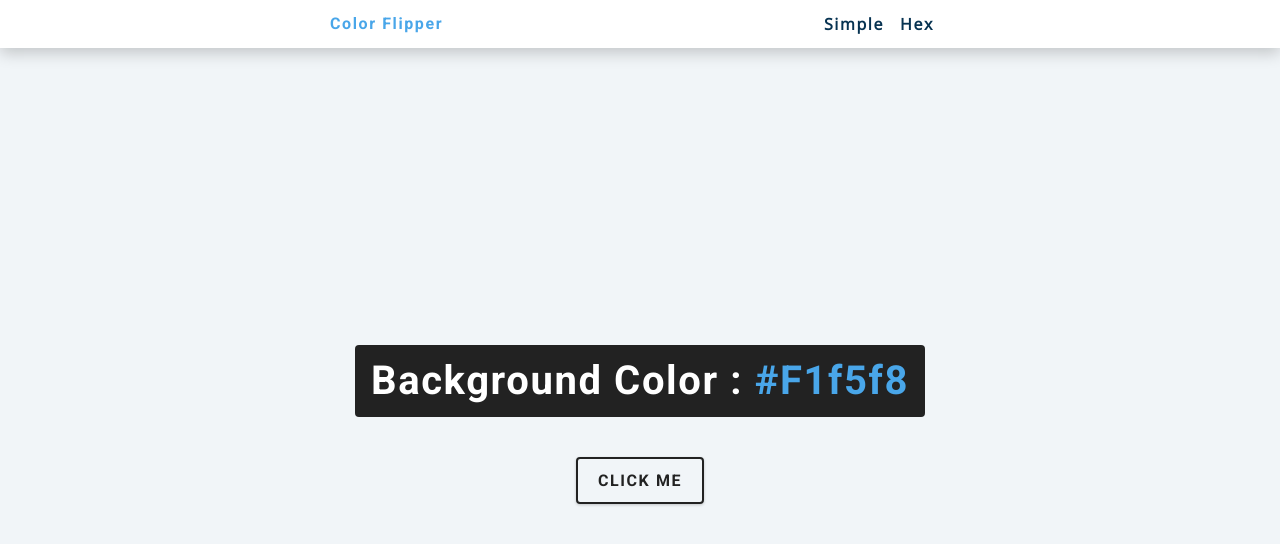
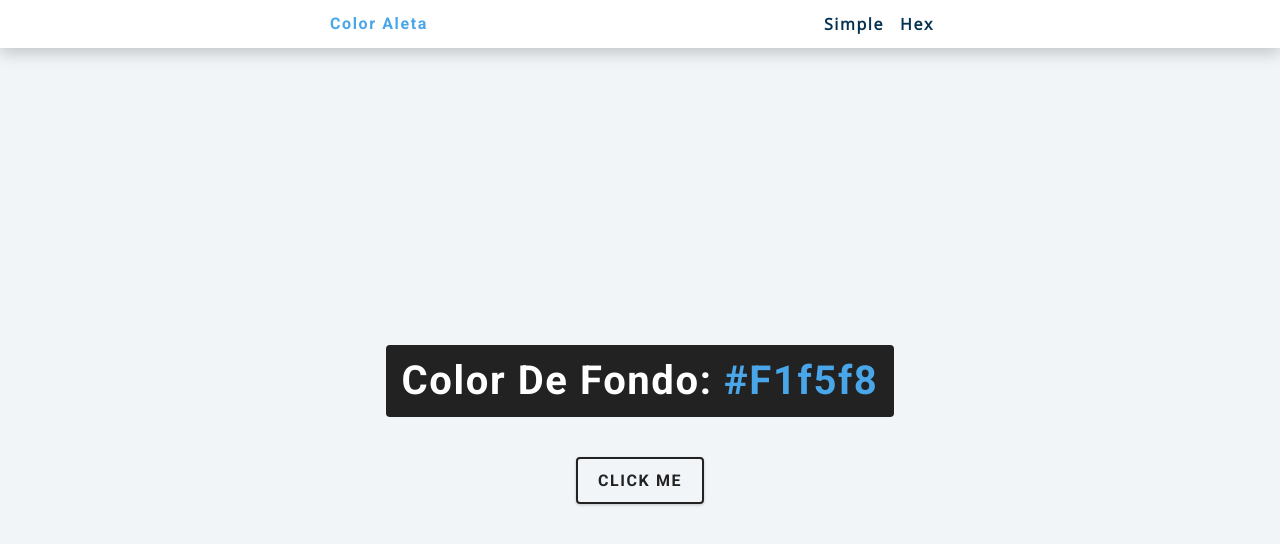
Before and after one commit to helenamonse/proyecto, a plain HTML site: page 01-color-flipper/final/index.html in a window 1280 px wide. Drawn offline with nearby package versions, Linux system fonts and the light colour scheme.

Commit message:
se ha modificado

```diff
--- a/01-color-flipper/final/index.html
+++ b/01-color-flipper/final/index.html
@@ -3,7 +3,7 @@
   <head>
     <meta charset="UTF-8" />
     <meta name="viewport" content="width=device-width, initial-scale=1.0" />
-    <title>Color Flipper || Simple</title>
+    <title>color aleta || Simple</title>
 
     <!-- styles -->
     <link rel="stylesheet" href="styles.css" />
@@ -11,7 +11,7 @@
   <body>
     <nav>
       <div class="nav-center">
-        <h4>color flipper</h4>
+        <h4>color aleta</h4>
         <ul class="nav-links">
           <li><a href="index.html">simple</a></li>
           <li><a href="hex.html">hex</a></li>
@@ -20,7 +20,7 @@
     </nav>
     <main>
       <div class="container">
-        <h2>background color : <span class="color">#f1f5f8</span></h2>
+        <h2>color  de fondo: <span class="color">#f1f5f8</span></h2>
         <button class="btn btn-hero" id="btn">click me</button>
       </div>
     </main>
```
